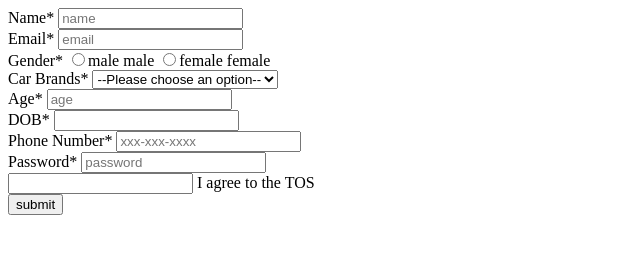
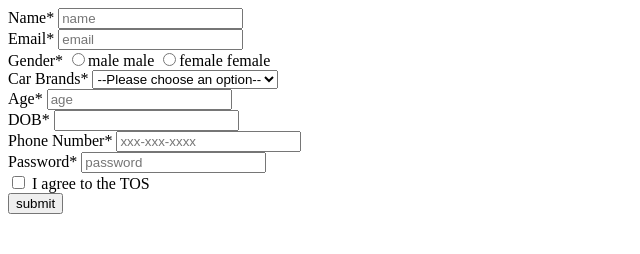
Before and after one commit to acciojob/signup-form-car-mahendrajat1996, a website: page main.html in a window 1280 px wide. Shown: the whole page, without its empty margins (0-640 px from the left). Drawn offline with Linux system fonts and the light colour scheme.

Commit message:
created a submission

```diff
--- a/main.html
+++ b/main.html
@@ -50,7 +50,7 @@
 	<input type="Password*"  id="password*" placeholder="password"required>
 </div>
 		<div>
-  <input type="checkbox*" id="tos*"required>
+  <input type="checkbox" id="tos*"required>
  <label for="tos*">I agree to the TOS</label>
 		</div>
 		<div>
```
